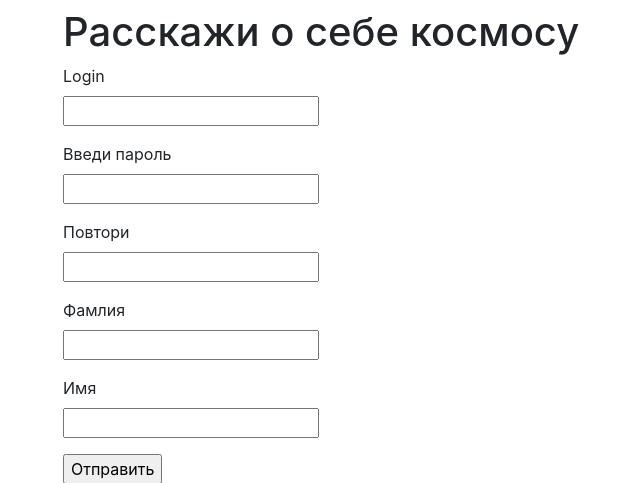
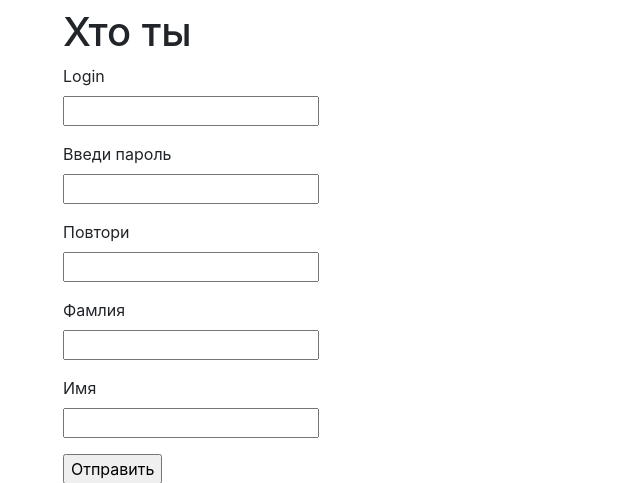
Before and after one commit to Komarik230/WEB_, a Flask app: page /register in a window 1280 px wide. Shown: the part 72-555 px from the top of the page, without its empty margins (22-662 px from the left). Run offline with Flask 3, Linux system fonts and the light colour scheme; parts of the project's set-up code (start-up, migrations or seed data) failed here and were passed over; some libraries are stand-ins or nearby versions.

Commit message:
Регистрация

```diff
--- a/templates/login.html
+++ b/templates/login.html
@@ -1,7 +1,6 @@
 {% extends "base.html" %}
 
 {% block content %}
-    <h1>Напомни о себе космосу</h1>
     <form action="" method="post">
         {{ form.hidden_tag() }}
         <p>
--- a/templates/register.html
+++ b/templates/register.html
@@ -1,7 +1,7 @@
 {% extends "base.html" %}
 
 {% block content %}
-     <h1> Расскажи о себе космосу </h1>
+     <h1>  Хто ты </h1>
       {% if message %}
             <div class="alert alert-warning" role="alert">
               {{ message }}
```
Also changed, not shown: db/webproject.db (added).
